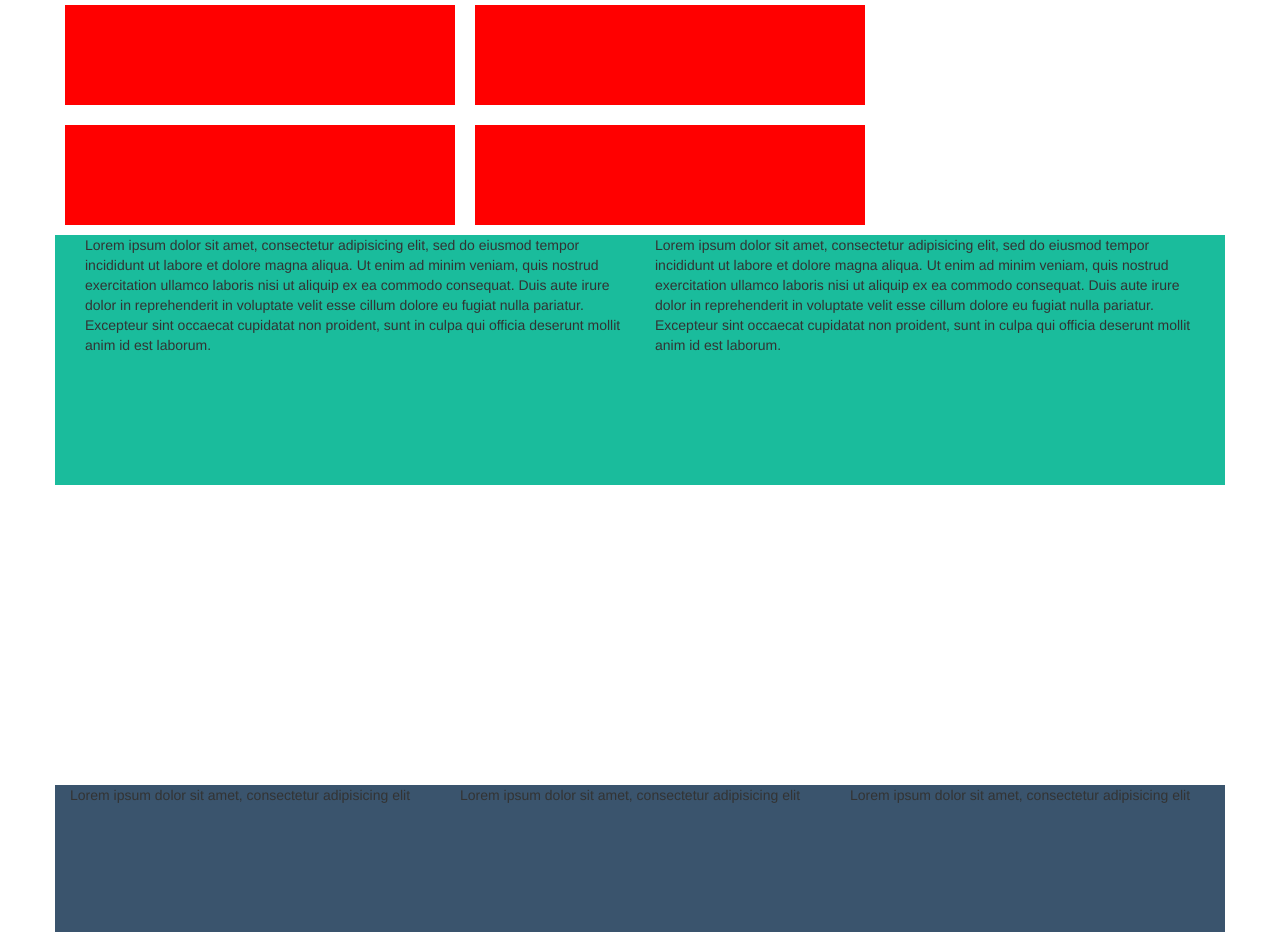
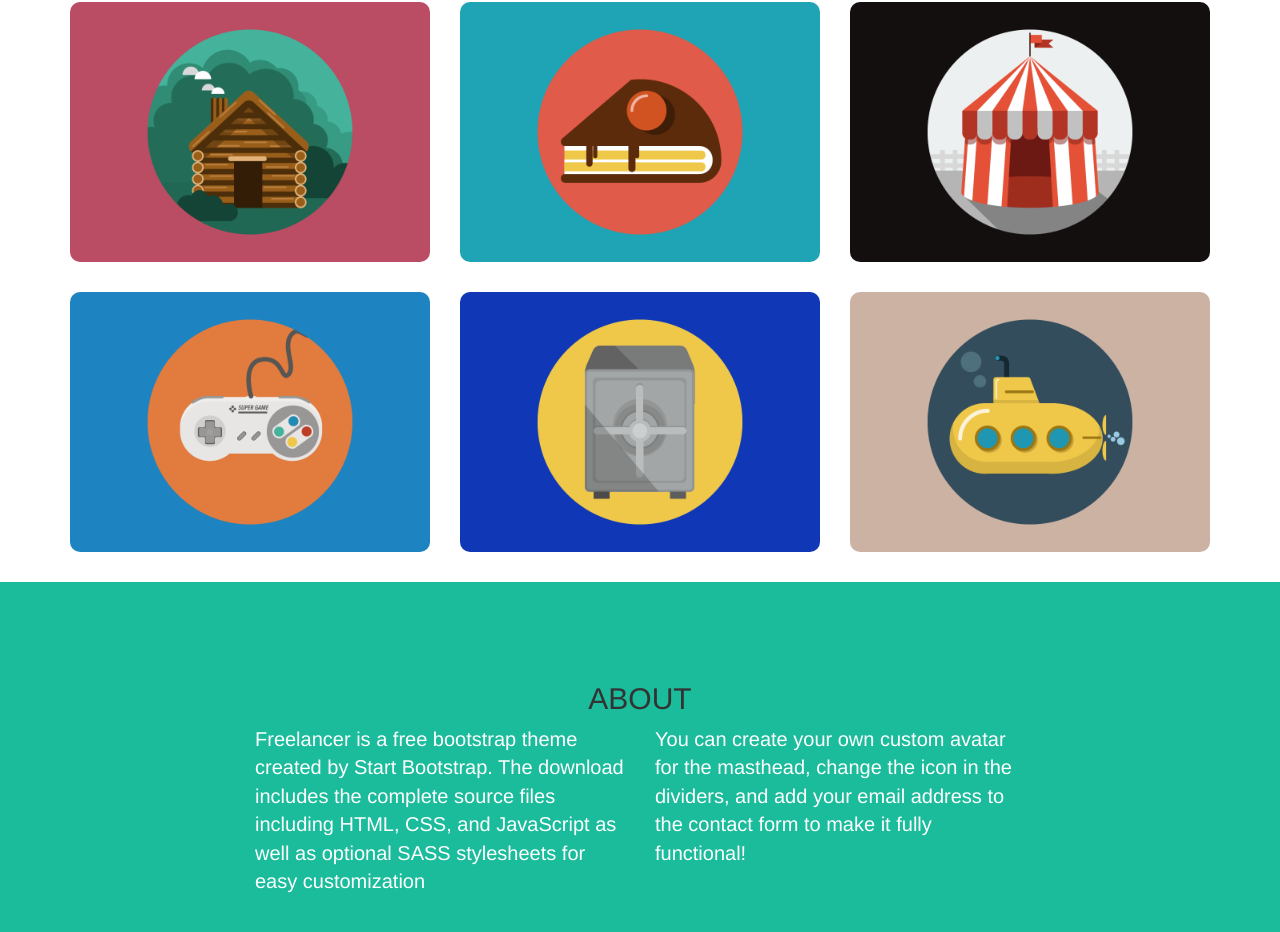
Before and after one commit to domg87/html-css-bootstrap-freelancer, a plain HTML site: page index.html in a window 1280 px wide. Shown: the part 555-1487 px from the top of the page. Drawn offline with Linux system fonts and the light colour scheme.

Commit message:
dettagli_sez_contact

```diff
--- a/css/style.css
+++ b/css/style.css
@@ -37,8 +37,6 @@ z-index: 1;
   color: #1ABC9C;
 }
 
-
-
 /* NAV */
 
 /* JUMBO */
@@ -59,26 +57,84 @@ z-index: 1;
   text-align: center;
 }
 
+.avatar{
+  width: 15rem;
+  vertical-align: middle;
+}
+
+.text_white_title {
+  color: #fff;
+  font-size: 6rem;
+}
+
+
+
+/* .divider_l {
+  float: left;
+  display: inline-block;
+  width: 60px;
+  border-bottom: 2px solid white;
+}
+
+.divider_r{
+  float: right;
+  display: inline-block;
+  height: 1px;
+  width: 60px;
+  border-bottom: 2px solid white;
+}
+
+.clearfix{
+  content: "";
+  display: table;
+  clear: both;
+} */
+
+.divider_icon i{
+  color: #fff;
+}
 /* //JUMBO */
 
+/* CLASS UNIX */
 
-.wrapper{
-  margin:auto;
+.text_white {
+  color: #fff;
+  font-size: 2rem;
 }
 
-.portfolio_text{
-  height: 50px;
-  background-color: blue;
-  margin-top: 100px;
+
+.p_top_80{
+  padding-top: 80px;
+}
+
+.p_bottom_80 {
+  padding-bottom: 80px;
+}
+
+/* CLASS UNIX */
+
+.wrapper_small{
+  margin:auto;
+  max-width: 800px;
 }
 
 .portfolio-box{
-  height: 100px;
-  width: 100px;
-  margin: 10px;
-  background-color: red;
+  margin-bottom: 30px;
 }
 
+.img_portfolio{
+  max-width: 100%;
+}
+
+.portfolio-box{
+  cursor: pointer;
+  border-radius: 10px;
+  overflow: hidden;
+}
+
+
+
+/* ABOUT */
 .bg_about{
   height: 250px;
   background-color: #1ABC9C;
--- a/index.html
+++ b/index.html
@@ -32,7 +32,7 @@
                 </ul>
               </nav>
               <div class="visible-xs-inline-block visible-sm">
-                <button type="button" class="btn btn-default" aria-label="Left Align">
+                <button type="button" class="btn btn-default" aria-label="Left Align">MENU
                   <span class="glyphicon glyphicon-menu-hamburger" aria-hidden="true"></span>
                 </button>
               </div>
@@ -48,39 +48,69 @@
       <section
         <div class="container jumbo bg_jumbotron">
           <div class="jumbo_text">
-            <div class="">
-              Lorem ipsum dolor sit amet, consectetur adipisicing elit, sed do eiusmod tempor incididunt ut labore et dolore magna aliqua. Ut enim ad minim veniam, quis nostrud exercitation ullamco laboris nisi ut aliquip ex ea commodo consequat. Duis aute irure dolor in reprehenderit in voluptate velit esse cillum dolore eu fugiat nulla pariatur. Excepteur sint occaecat cupidatat non proident, sunt in culpa qui officia deserunt mollit anim id est laborum.
+            <div class="text-uppercase">
+              <img class="avatar"src="img/avataaars.svg" alt="">
+              <h1 class="text_white_title">start boostrap</h1>
+              <div class="divider_icon">
+                <i class="fas fa-star"></i>
+              </div>
             </div>
+            <p class="text_white">Graphic Artist - Web Designer - Illustrator</p>
           </div>
         </div>
       </section>
 
         <!-- PORTFOLIO -->
       <section id="portfolio" class="wrapper">
+        <h2 class="text-center text-uppercase">portfolio</h2>
         <div class="container">
           <div class="row">
-            <div class="portfolio_text col-md-12 col-sm-12 col-xs-12">lololololololo</div>
-            <div class="portfolio-box col-md-4 col-sm-6 col-xs-12"></div>
-            <div class="portfolio-box col-md-4 col-sm-6 col-xs-12"></div>
-            <div class="portfolio-box col-md-4 col-sm-6 col-xs-12"></div>
-            <div class="portfolio-box col-md-4 col-sm-6 col-xs-12"></div>
-            <div class="portfolio-box col-md-4 col-sm-6 col-xs-12"></div>
-            <div class="portfolio-box col-md-4 col-sm-6 col-xs-12"></div>
+            <div class="col-md-4 col-sm-6 col-xs-12">
+              <div class="portfolio-box">
+                <img class="img_portfolio" src="img/cabin.png" alt="">
+              </div>
+            </div>
+            <div class="col-md-4 col-sm-6 col-xs-12">
+              <div class="portfolio-box">
+                <img class="img_portfolio" src="img/cake.png" alt="">
+              </div>
+            </div>
+            <div class="col-md-4 col-sm-6 col-xs-12">
+              <div class="portfolio-box">
+                <img class="img_portfolio" src="img/circus.png" alt="">
+              </div>
+            </div>
+            <div class="col-md-4 col-sm-6 col-xs-12">
+              <div class="portfolio-box">
+                <img class="img_portfolio" src="img/game.png" alt="">
+              </div>
+            </div>
+            <div class="col-md-4 col-sm-6 col-xs-12">
+              <div class="portfolio-box">
+                <img class="img_portfolio" src="img/safe.png" alt="">
+              </div>
+            </div>
+            <div class="col-md-4 col-sm-6 col-xs-12">
+              <div class="portfolio-box">
+                <img class="img_portfolio" src="img/submarine.png" alt="">
+              </div>
+            </div>
           </div>
         </div>
       </section>
         <!-- /PORTFOLIO -->
 
         <!-- ABOUT -->
-      <section id="about">
-        <div class="container">
-          <div class="bg_about row">
-            <div class="col-md-12 col-sm-12 col-xs-12">
+      <section id="about" class="p_top_80 p_bottom_80 bg_jumbotron">
+        <h2 class="text-center text-uppercase">About</h2>
+        <div class="wrapper_small">
+          <div class="container-fluid">
+            <div class="row text_white">
               <div class="col-md-6 col-sm-6 col-xs-12">
-                Lorem ipsum dolor sit amet, consectetur adipisicing elit, sed do eiusmod tempor incididunt ut labore et dolore magna aliqua. Ut enim ad minim veniam, quis nostrud exercitation ullamco laboris nisi ut aliquip ex ea commodo consequat. Duis aute irure dolor in reprehenderit in voluptate velit esse cillum dolore eu fugiat nulla pariatur. Excepteur sint occaecat cupidatat non proident, sunt in culpa qui officia deserunt mollit anim id est laborum.
+                Freelancer is a free bootstrap theme created by Start Bootstrap. The download includes the complete source files including HTML, CSS, and JavaScript as well as optional SASS stylesheets for easy customization
               </div>
               <div class="col-md-6 col-sm-6 col-xs-12">
-                Lorem ipsum dolor sit amet, consectetur adipisicing elit, sed do eiusmod tempor incididunt ut labore et dolore magna aliqua. Ut enim ad minim veniam, quis nostrud exercitation ullamco laboris nisi ut aliquip ex ea commodo consequat. Duis aute irure dolor in reprehenderit in voluptate velit esse cillum dolore eu fugiat nulla pariatur. Excepteur sint occaecat cupidatat non proident, sunt in culpa qui officia deserunt mollit anim id est laborum.
+                You can create your own custom avatar for the masthead, change the icon in the dividers, and add your email address to the contact form to make it fully functional!
               </div>
             </div>
           </div>
@@ -90,10 +120,31 @@
         <!-- /ABOUT -->
 
         <!-- CONTACT ME -->
-      <section id="contact_me">
-        <div class="container">
-          <div class="bg_contact row">
-            <div class="col-md-12 col-sm-12 col-xs-12"></div>
+      <section id="contact_me" class="p_top_80 p_bottom_80">
+        <h2 class="text-center text-uppercase">Contact me</h2>
+        <div class="container wrapper_small">
+          <div class=" bg_contact row p_top_80 p_bottom_80">
+            <div class="col-md-12 col-sm-12 col-xs-12">
+              <form>
+                <div class="form-group">
+                  <label for="exampleInputEmail1">Name</label>
+                  <input type="name" class="form-control" placeholder="name">
+                </div>
+                <div class="form-group">
+                  <label for="exampleInputPassword1">Email address</label>
+                  <input type="email" class="form-control" placeholder="email">
+                </div>
+                <div class="form-group">
+                  <label for="exampleInputEmail1">Phone Number</label>
+                  <input type="Phone" class="form-control" placeholder="Phone">
+                </div>
+                <div class="form-group">
+                  <label for="exampleInputEmail1">Message</label>
+                  <input type="Message" class="form-control" placeholder="Message">
+                </div>
+                <button type="submit" class="btn btn-default">Submit</button>
+              </form>
+            </div>
           </div>
         </div>
       </section>
```
Also changed, not shown: img/avataaars.svg (added), img/cabin.png (added), img/cake.png (added), img/circus.png (added), img/game.png (added), img/safe.png (added), img/submarine.png (added), test.html (added).
